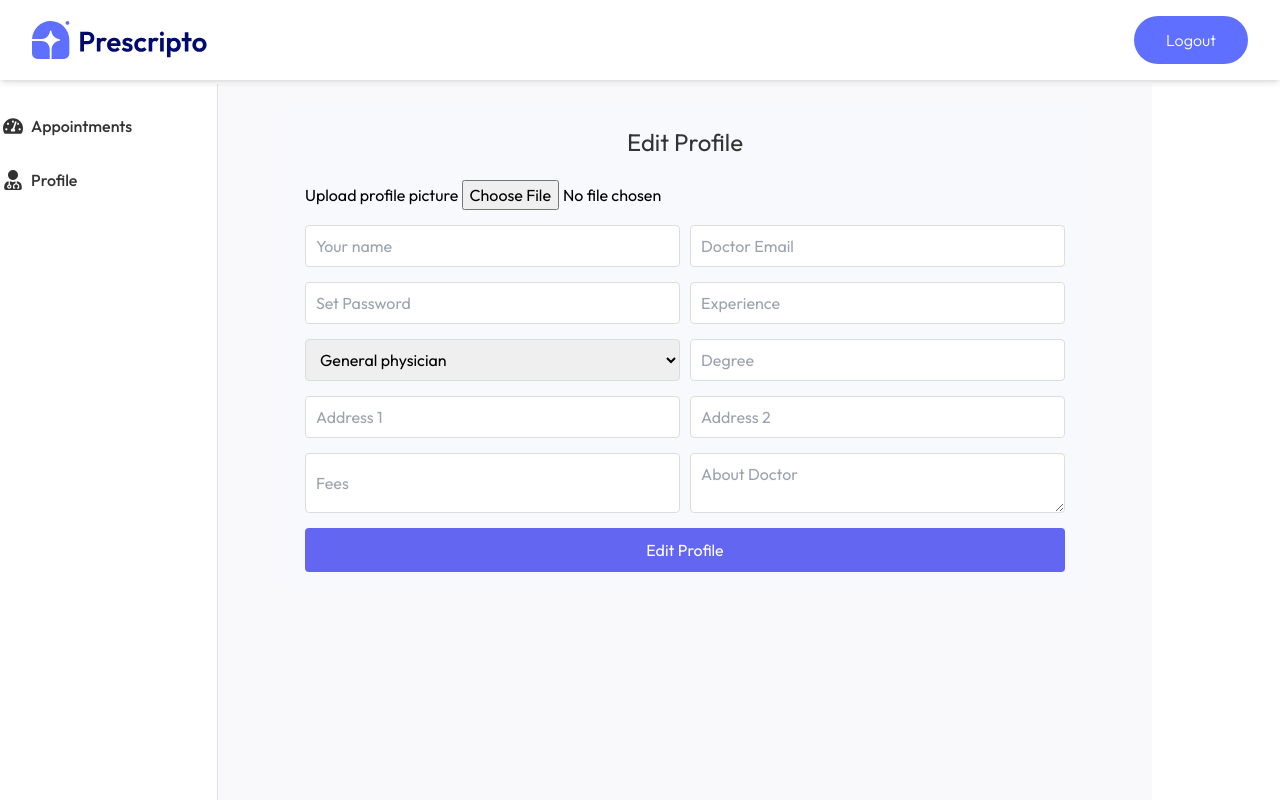
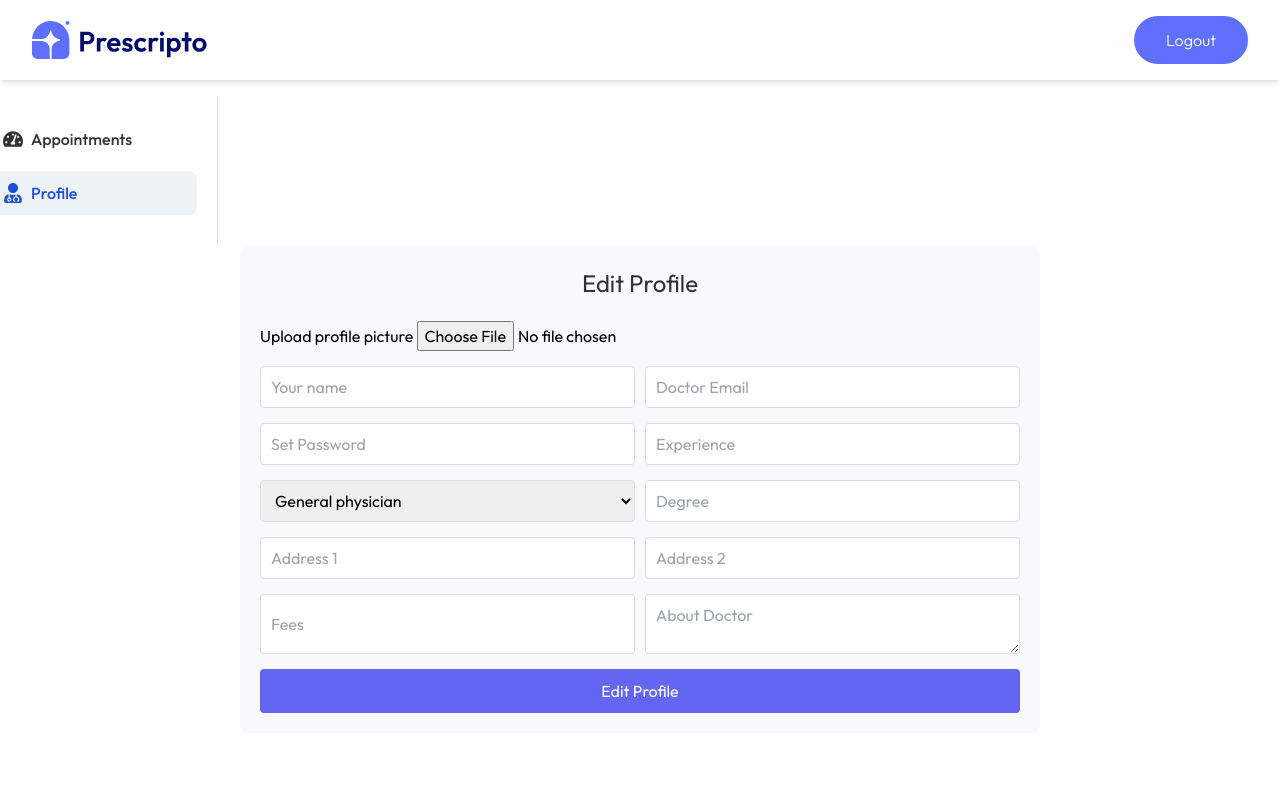
Before and after one commit to Gayathry-Sunil/React_Springboot_Project, a React (Vite) app: page /doctor/1/profile in a window 1280 px wide. Shown: the top 800 px of the page. Built offline with nearby package versions, Linux system fonts and the light colour scheme; a web font is replaced by a local one.

Commit message:
doctorpanel url modification

```diff
--- a/src/App.jsx
+++ b/src/App.jsx
@@ -1,4 +1,4 @@
-// src/App.jsx
+// App.jsx
 import React from 'react';
 import { Routes, Route, useLocation } from 'react-router-dom';
 import Home from './pages/Home';
@@ -13,17 +13,14 @@ import Navbar from './components/Navbar';
 import Footer from './components/Footer';
 import Admin from './pages/Admin';
 import DoctorAdminLogin from './components/DoctorAdminLogin';
-import DoctorPanel from './components/doctor/DoctorPanel';
 import DoctorPage from './pages/DoctorPage';
 
 const App = () => {
-  // Use location to check if the current route is under the admin section
   const location = useLocation();
   const isAdminRoute = location.pathname.startsWith('/admin');
 
   return (
     <div className="mx-4 sm:mx-[10%]">
-      {/* Conditionally render Navbar or AdminHeader */}
       {isAdminRoute ? null : <Navbar />}
 
       <Routes>
@@ -36,14 +33,10 @@ const App = () => {
         <Route path="/my-profile" element={<MyProfile />} />
         <Route path="/my-appointments" element={<MyAppointments />} />
         <Route path="/appointment/:docId" element={<Appointment />} />
-
         <Route path="/login" element={<Login />} />
         <Route path="/doctor-login" element={<DoctorAdminLogin />} />
         <Route path="/admin/*" element={<Admin />} />
-        {/* <Route path="/doctor/:id" element={<DoctorPanel />} /> */}
-        <Route path="/doctor/*" element={<DoctorPage />} />
-
-
+        <Route path="/doctor/:id/*" element={<DoctorPage />} />
       </Routes>
 
       <Footer />
--- a/src/components/DoctorAdminLogin.jsx
+++ b/src/components/DoctorAdminLogin.jsx
@@ -1,4 +1,4 @@
-// src/components/DoctorAdminLogin.jsx
+// DoctorAdminLogin.jsx
 import React, { useState, useContext } from 'react';
 import { useNavigate, Link } from 'react-router-dom';
 import { AppContext } from '../context/AppContext';
@@ -18,12 +18,13 @@ const DoctorAdminLogin = () => {
             if (email === "doctor@example.com" && password === "1234") {
                 // Mock doctor response
                 const response = { id: "123" }; // Example response for doctor
+                // Correctly navigate to the doctor’s specific page, with their ID
                 navigate(`/doctor/${response.id}/appointments`); // Redirect to doctor's appointments page
             } else {
                 alert("Invalid credentials");
             }
 
-            // // Uncomment and replace with actual API call for checking doctor credentials
+            // Uncomment and replace with actual API call for checking doctor credentials
             // const response = await checkDoctorCredentials(email, password);
             // if (response) {
             //     navigate(`/doctor/${response.id}`); // Redirect to doctor's appointments page
--- a/src/components/doctor/DoctorSidebar.jsx
+++ b/src/components/doctor/DoctorSidebar.jsx
@@ -4,7 +4,12 @@ import { FaTachometerAlt, FaUserMd, FaUsers } from 'react-icons/fa'; // Import i
 
 function DoctorSidebar() {
 
-    const { id } = useParams(); // Get doctor ID from URL parameters
+  const { id } = useParams(); // Get the doctor ID from the URL
+
+  if (!id) {
+      return <p>Doctor ID is missing. Please log in again.</p>; // Show a message if ID is missing
+  }
+
 
   return (
     <div className="sidebar">
--- a/src/pages/DoctorPage.css
+++ b/src/pages/DoctorPage.css
@@ -4,6 +4,7 @@
     display: flex;
     flex-direction: row;
     height: 100vh;
+    margin-top: -0.7rem;
 }
 
 .doctor-main {
--- a/src/pages/DoctorPage.jsx
+++ b/src/pages/DoctorPage.jsx
@@ -1,22 +1,26 @@
-
+// DoctorPage.jsx
 import React from 'react';
-import { Route, Routes } from 'react-router-dom';
+import { Routes, Route, useParams } from 'react-router-dom';
 import AdminHeader from '../components/admin/AdminHeader';
 import DoctorSidebar from '../components/doctor/DoctorSidebar';
 import DoctorPanel from '../components/doctor/DoctorPanel';
 import DoctorProfileForm from '../components/doctor/DoctorProfileForm';
-import './DoctorPage.css';
 
 function DoctorPage() {
+    const { id } = useParams(); // Get the doctor ID from the URL
+
+    if (!id) {
+        return <p>Doctor ID is missing. Please log in again.</p>;
+    }
+
     return (
-        <div className="doctor-dashboard" style={{ marginTop: "-13px" }}>
-            <AdminHeader />  {/* Add AdminHeader here once */}
-            <DoctorSidebar />       {/* Sidebar specific to the Doctor's panel */}
-            <div className="doctor-content" style={{MarginTop: "-500rem"}}>
+        <div className="doctor-dashboard">
+            <AdminHeader />
+            <DoctorSidebar />
+            <div className="doctor-content">
                 <Routes>
-                    {/* Match the routes to the sidebar links */}
-                    <Route path=":id/appointments" element={<DoctorPanel />} />
-                    <Route path=":id/profile" element={<DoctorProfileForm />} />
+                    <Route path="appointments" element={<DoctorPanel />} />
+                    <Route path="profile" element={<DoctorProfileForm />} />
                 </Routes>
             </div>
         </div>
```
